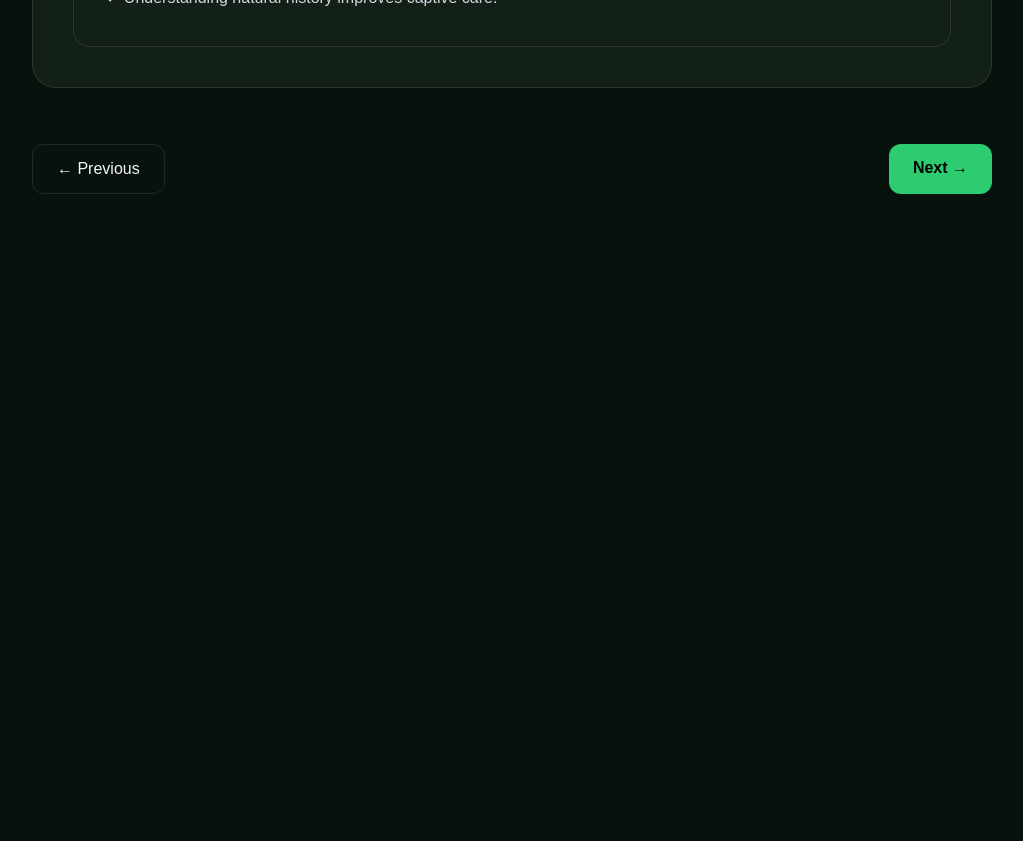
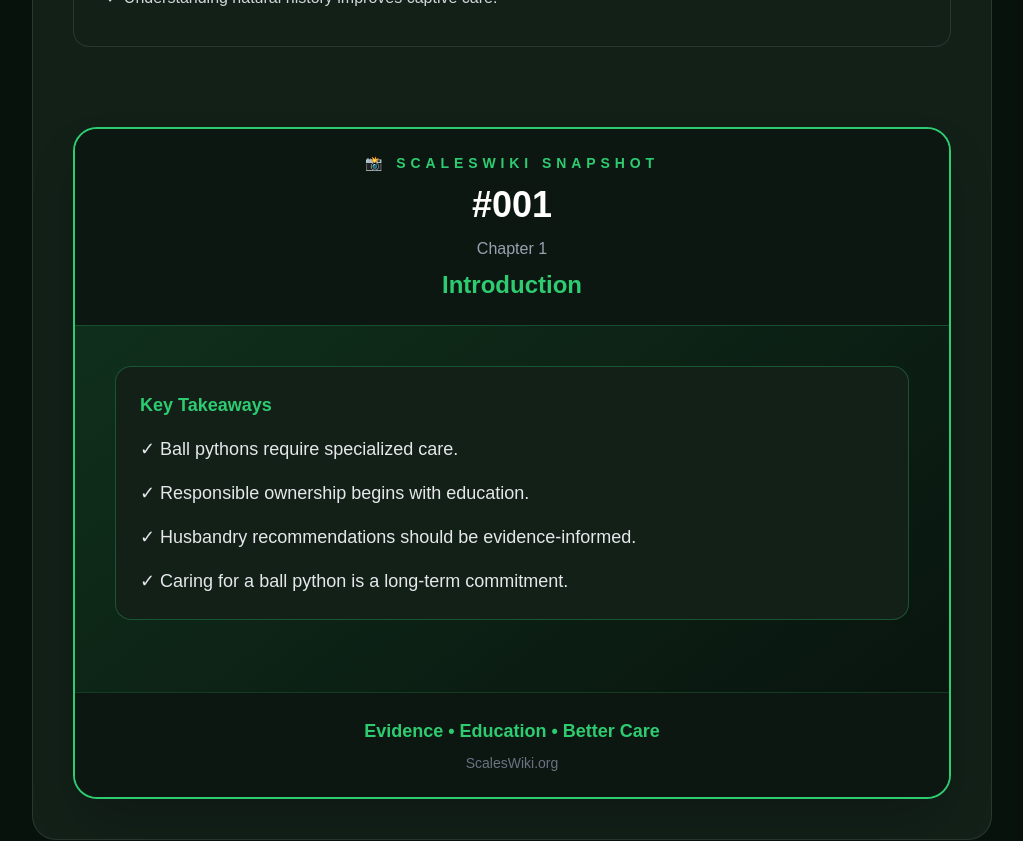
Before and after one commit to scalesandtailsrescue72-star/scaleswiki, a Next.js app: page /guides/ball-python/introduction in a window 1280 px wide. Shown: the part 1900-2741 px from the top of the page, without its empty margins (128-1151 px from the left). Before the commit the page ends 2158 px from the top, so only its background shows below. Built offline with nearby package versions, Linux system fonts and the light colour scheme.

Commit message:
Add Snapshot cards to first three chapters

```diff
--- a/app/components/snapshots/ChapterSnapshot.tsx
+++ b/app/components/snapshots/ChapterSnapshot.tsx
@@ -12,15 +12,16 @@ export default function ChapterSnapshot({
   children,
 }: ChapterSnapshotProps) {
   return (
-    <section className="mt-16 rounded-3xl border-2 border-[#2ECC71] bg-[#0D1712] p-10 shadow-xl">
+    <section className="mt-20 overflow-hidden rounded-3xl border-2 border-[#2ECC71] bg-gradient-to-br from-[#10351E] to-[#08120D] shadow-2xl">
 
-      <div className="text-center">
+      {/* Header */}
+      <div className="border-b border-[#2ECC71]/30 bg-[#0D1712] px-8 py-6 text-center">
 
-        <p className="text-sm uppercase tracking-[0.3em] text-[#2ECC71]">
-          ScalesWiki Snapshot
+        <p className="text-sm font-semibold uppercase tracking-[0.35em] text-[#2ECC71]">
+          📸 ScalesWiki Snapshot
         </p>
 
-        <h2 className="mt-2 text-3xl font-bold">
+        <h2 className="mt-3 text-4xl font-bold text-white">
           #{number}
         </h2>
 
@@ -28,24 +29,40 @@ export default function ChapterSnapshot({
           {chapter}
         </p>
 
-        <h3 className="mt-2 text-2xl font-semibold text-[#2ECC71]">
+        <h3 className="mt-1 text-2xl font-bold text-[#2ECC71]">
           {title}
         </h3>
 
       </div>
 
-      <div className="mt-10 space-y-6 text-gray-300">
-        {children}
+      {/* Body */}
+
+      <div className="px-10 py-10">
+
+        <div className="mb-8 rounded-2xl border border-[#2ECC71]/30 bg-[#122018] p-6">
+
+          <h4 className="mb-4 text-lg font-semibold text-[#2ECC71]">
+            Key Takeaways
+          </h4>
+
+          <div className="space-y-4 text-lg text-gray-200">
+            {children}
+          </div>
+
+        </div>
+
       </div>
 
-      <div className="mt-10 border-t border-white/10 pt-6 text-center">
+      {/* Footer */}
 
-        <p className="font-semibold text-[#2ECC71]">
-          Evidence. Education. Better Care.
+      <div className="border-t border-[#2ECC71]/20 bg-[#0D1712] px-8 py-6 text-center">
+
+        <p className="text-lg font-semibold text-[#2ECC71]">
+          Evidence • Education • Better Care
         </p>
 
         <p className="mt-2 text-sm text-gray-500">
-          ScalesWiki • Version 1.0
+          ScalesWiki.org
         </p>
 
       </div>
--- a/app/guides/ball-python/introduction/page.tsx
+++ b/app/guides/ball-python/introduction/page.tsx
@@ -1,6 +1,7 @@
 import ChapterLayout from "@/app/components/ChapterLayout";
 import KeeperInsight from "@/app/components/callouts/KeeperInsight";
 import DecisionChecklist from "@/app/components/DecisionChecklist";
+import ChapterSnapshot from "@/app/components/snapshots/ChapterSnapshot";
 
 export default function IntroductionPage() {
   return (
@@ -81,6 +82,18 @@ export default function IntroductionPage() {
           <li>✓ Understanding natural history improves captive care.</li>
         </ul>
       </section>
+      <ChapterSnapshot
+  number="001"
+  chapter="Chapter 1"
+  title="Introduction"
+>
+  <ul className="space-y-4">
+    <li>✓ Ball pythons require specialized care.</li>
+    <li>✓ Responsible ownership begins with education.</li>
+    <li>✓ Husbandry recommendations should be evidence-informed.</li>
+    <li>✓ Caring for a ball python is a long-term commitment.</li>
+  </ul>
+</ChapterSnapshot>
     </ChapterLayout>
   );
 }
```
